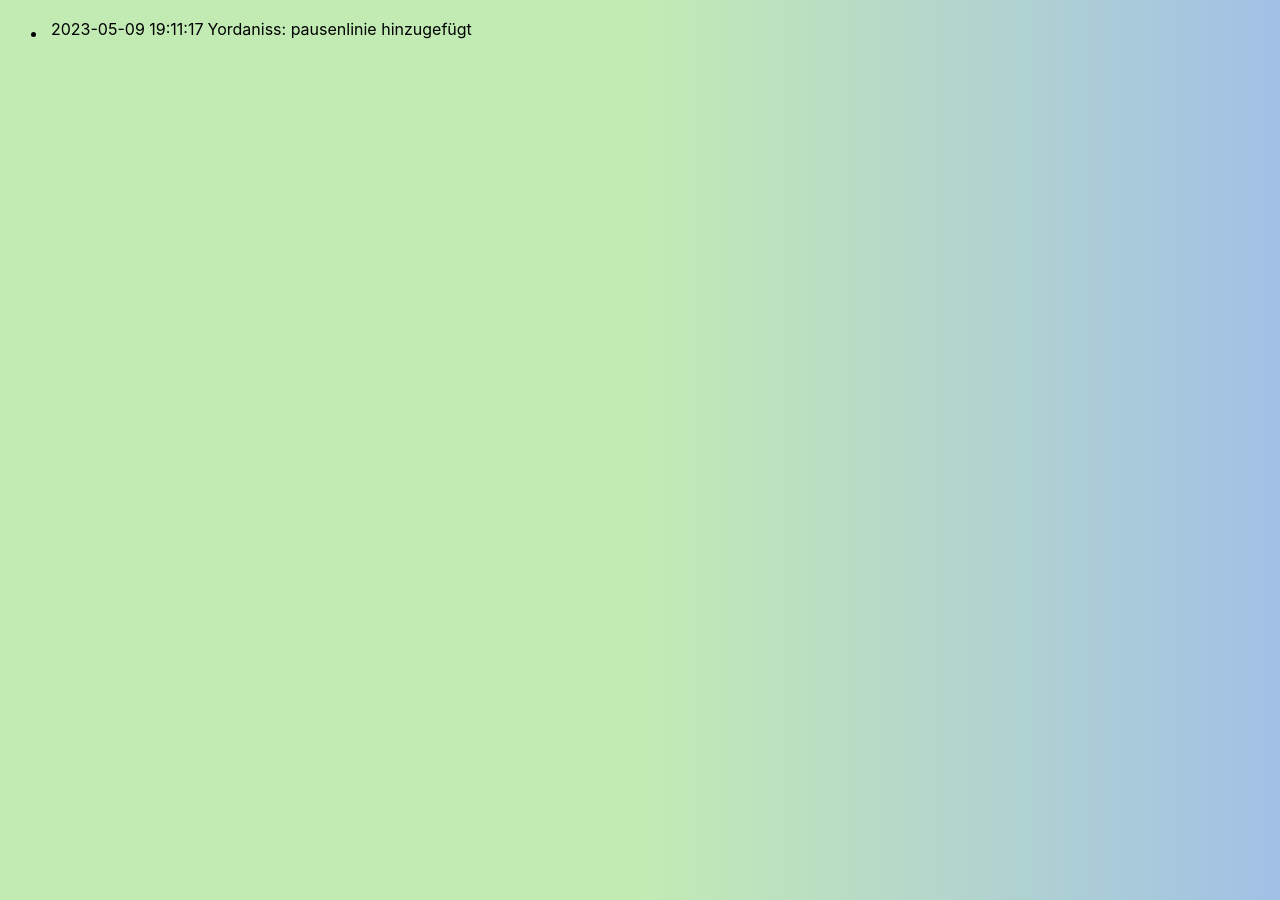
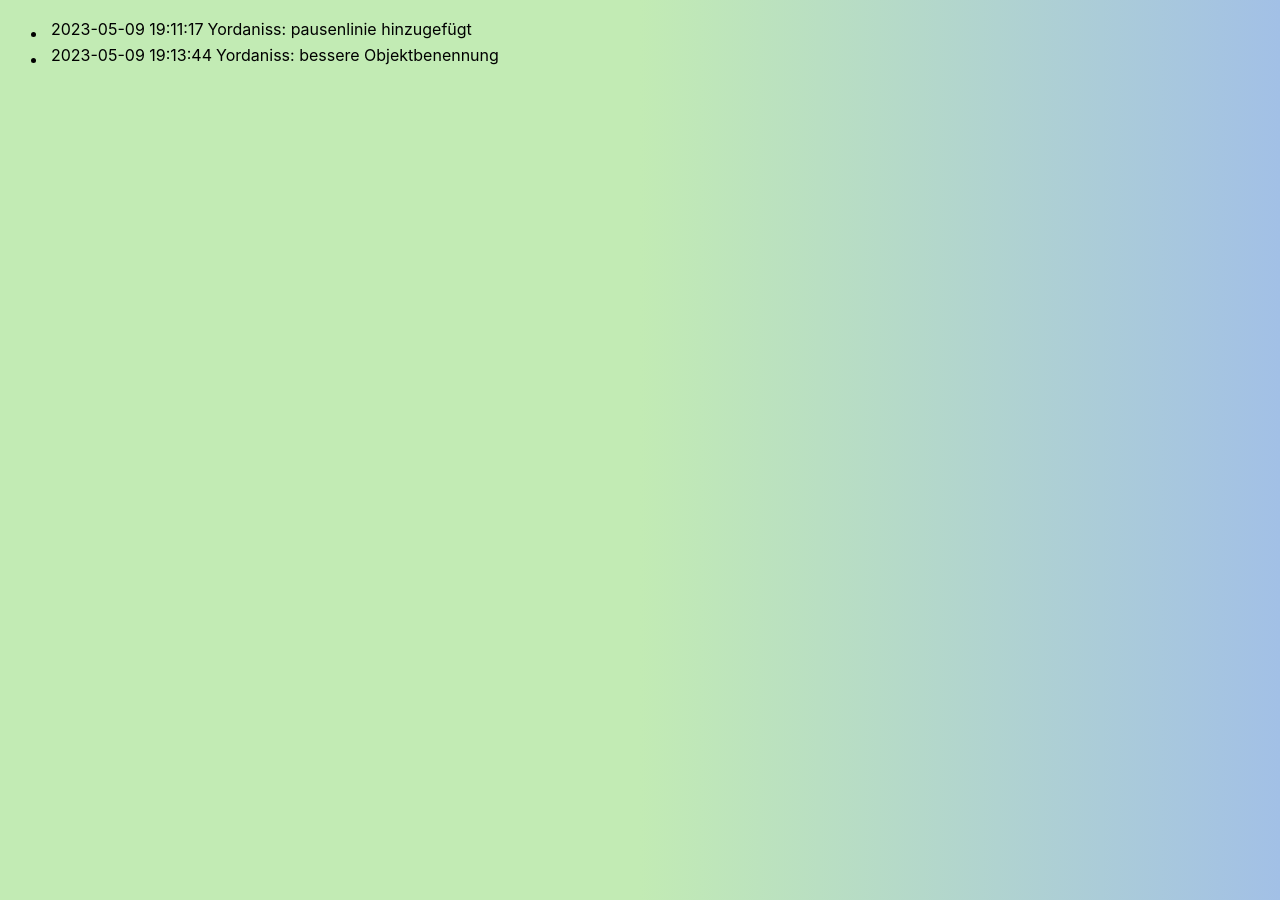
Before and after one commit to Yordaniss/documentation, a Jekyll site: the page built from _posts/2023-05-09-Document20230509.md, in a window 1280 px wide. Built offline with Jekyll 4.4.1, drawn with Linux system fonts in a browser that asks for light colours.

Commit message:
Add new content to documentation

```diff
--- a/_posts/2023-05-09-Document20230509.md
+++ b/_posts/2023-05-09-Document20230509.md
@@ -5,3 +5,4 @@ date: 2023-05-09
 categories: jekyll update
 ---
 - 2023-05-09 19:11:17 | Yordaniss: pausenlinie hinzugefügt
+- 2023-05-09 19:13:44 | Yordaniss: bessere Objektbenennung
```
